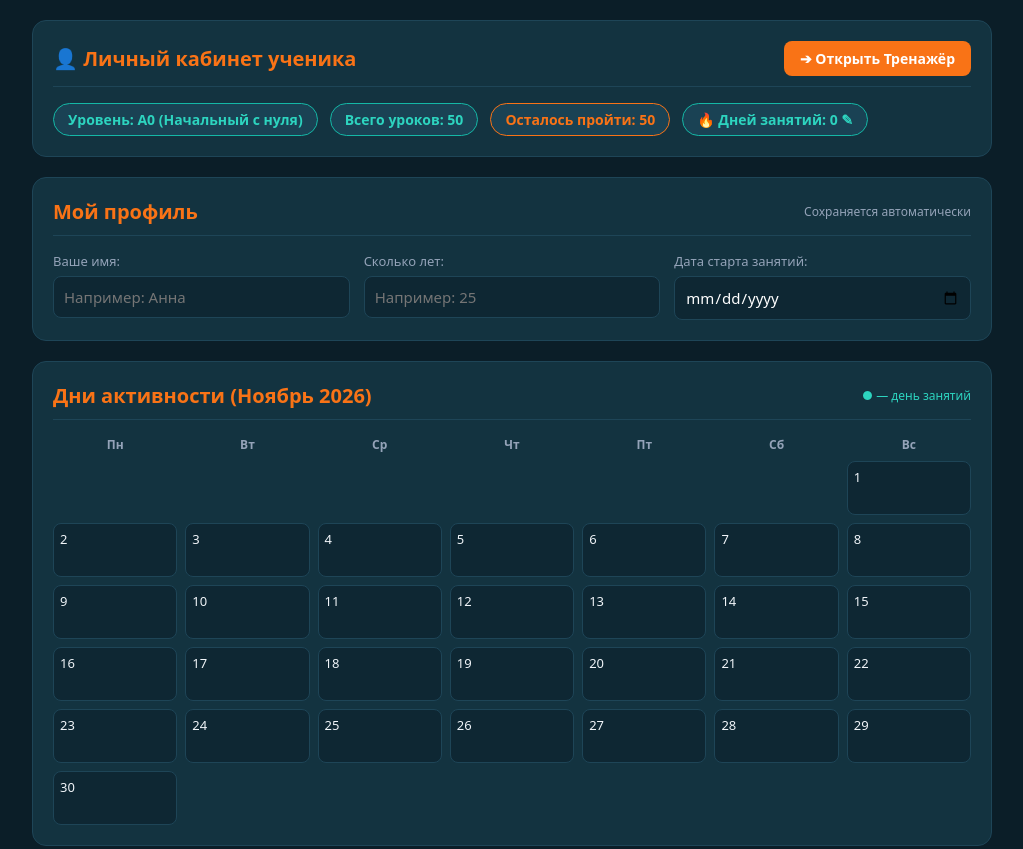
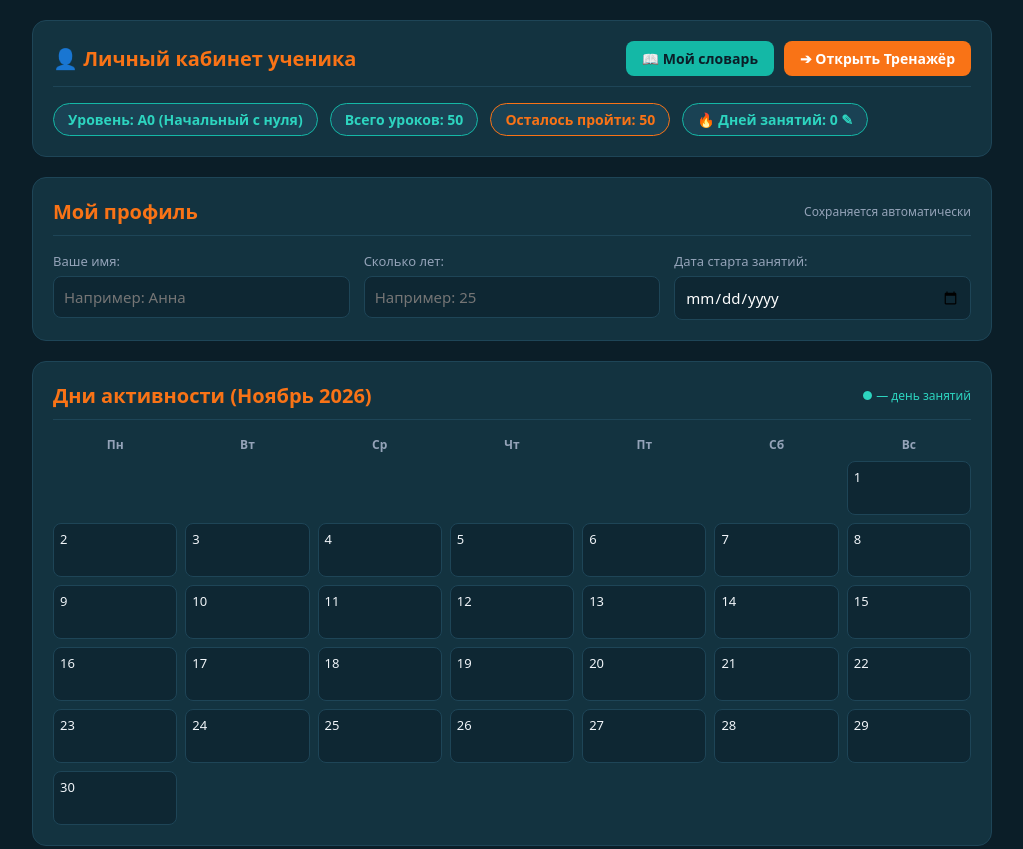
Before and after one commit to talidaser-blip/english-trainer, a plain HTML site: page dashboard.html in a window 1280 px wide. Shown: the top 849 px of the page, without its empty margins (128-1151 px from the left). Drawn offline with Linux system fonts and the light colour scheme; no server answers.

Commit message:
Update dashboard.html

```diff
--- a/dashboard.html
+++ b/dashboard.html
@@ -87,9 +87,11 @@
   <div class="panel">
     <div class="panel-header">
       <h2>👤 Личный кабинет ученика</h2>
-      <a href="./index.html" class="nav-btn">➔ Открыть Тренажёр</a>
+      <div style="display: flex; gap: 10px; flex-wrap: wrap;">
+        <a href="./dictionary.html" class="nav-btn" style="background: var(--teal); color: #0b1e28;">📖 Мой словарь</a>
+        <a href="./index.html" class="nav-btn">➔ Открыть Тренажёр</a>
+      </div>
     </div>
-
     <!-- Уровень и Цель -->
     <div class="badge-bar">
       <div class="badge">Уровень: А0 (Начальный с нуля)</div>
```
